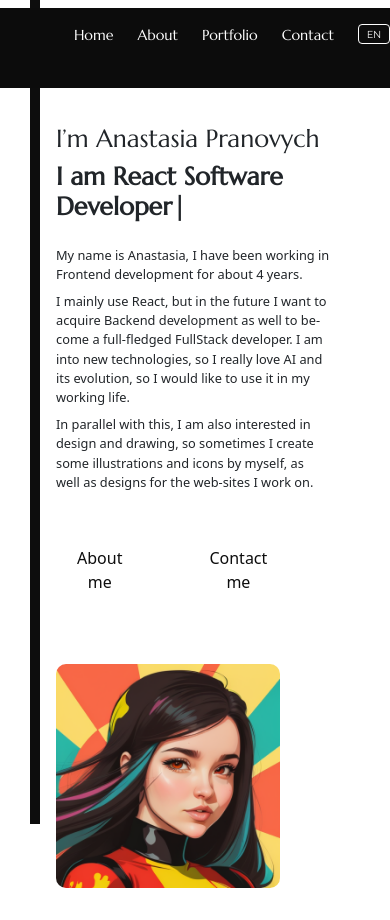
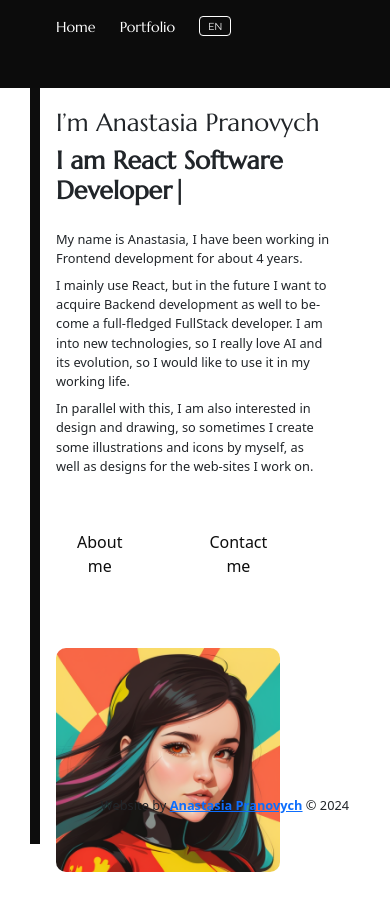
Before and after one commit to InspirationAndMotivation/inspirationandmotivation.github.io, a React (Create React App) app: page / in a window 390 px wide. Shown: the top 920 px of the page. Built offline with nearby package versions, Linux system fonts and the light colour scheme; the HTML template or start-up script is replaced by a standard one.

Commit message:
Styling fixes

```diff
--- a/src/App.css
+++ b/src/App.css
@@ -24,7 +24,7 @@
   transition: all 400ms ease-out;
 }
 
-@media (max-width: 500px) {
+@media (max-width: 600px) {
   body {
     margin-inline: 30px !important;
   }
--- a/src/App.js
+++ b/src/App.js
@@ -4,6 +4,7 @@ import { BrowserRouter as Router, useLocation } from 'react-router-dom';
 import withRouter from './hooks/withRouter';
 import AppRoutes from './routes';
 import Header from './header';
+import Footer from './footer';
 import './hooks/i18n';
 import './App.css';
 
@@ -25,6 +26,7 @@ export default function App() {
       <ScrollToTop>
         <Header />
         <AppRoutes />
+        <Footer />
       </ScrollToTop>
     </Router>
   );
--- a/src/components/socialicons/style.css
+++ b/src/components/socialicons/style.css
@@ -52,13 +52,12 @@
   background-color: var(--text-color);
 }
 
-@media (max-width: 500px) {
+@media (max-width: 600px) {
   .stick_follow_icon {
     display: none;
   }
 
   .site__header {
-    justify-content: start !important;
     padding-inline: 0 !important;
     margin: 0 !important;
   }
--- /dev/null
+++ b/src/footer/index.js
@@ -0,0 +1,14 @@
+import React from 'react';
+import './style.css';
+
+const Footer = () => {
+  return (
+    <>
+      <footer className="site__footer">
+        <p>Website by <a href='https://github.com/InspirationAndMotivation'><b>Anastasia Pranovych</b></a>{' '}© 2024</p>
+      </footer>
+    </>
+  );
+};
+
+export default Footer;
--- /dev/null
+++ b/src/footer/style.css
@@ -0,0 +1,18 @@
+.site__footer {
+  display: flex;
+  justify-content: center;
+  position: absolute;
+  bottom: 0;
+  width: 100%;
+  height: 3rem;
+}
+
+footer p {
+  font-size: 1rem;
+}
+
+@media (max-width: 450px) {
+  footer>p {
+    font-size: 0.8rem !important;
+  }
+}
--- a/src/header/index.js
+++ b/src/header/index.js
@@ -33,7 +33,7 @@ const Header = () => {
   return (
     <>
       <header className="fixed-top site__header">
-        <div className="d-flex align-items-center justify-content-between menu">
+        <div className="d-flex align-items-center menu">
           <Link className="navbar-brand nav_ac p-3" to="/">
             <div className="logo"></div>
           </Link>
--- a/src/header/style.css
+++ b/src/header/style.css
@@ -1,13 +1,13 @@
 .site__header {
-  top: 0.5rem;
   padding-inline: calc(17% - 60px);
   font-size: 1rem;
-  height: 5rem;
+  height: 5.5rem;
   background-color: var(--bg-color);
 }
 
 .menu {
   height: 5rem;
+  justify-content: space-between;
 }
 
 .menu__container {
@@ -166,6 +166,10 @@ select {
     display: none;
   }
 
+  .menu {
+    justify-content: unset;
+  }
+
   .menu__container {
     display: flex;
     justify-content: center;
@@ -195,7 +199,7 @@ select {
   }
 }
 
-@media (max-width: 370px) {
+@media (max-width: 400px) {
 
   .about,
   .contact {
--- a/src/index.css
+++ b/src/index.css
@@ -11,6 +11,8 @@
 html,
 body {
   width: 100vw;
+  position: relative;
+  min-height: 100vh;
 }
 
 body {
--- a/src/pages/about/style.css
+++ b/src/pages/about/style.css
@@ -1,5 +1,6 @@
 .about_page {
   margin-block: 2rem;
+  padding-bottom: 2rem;
 }
 
 .sec_sp {
--- a/src/pages/contact/style.css
+++ b/src/pages/contact/style.css
@@ -1,5 +1,6 @@
 .contact_page {
   margin-block: 2rem;
+  padding-bottom: 2rem;
 }
 
 .text {
--- a/src/pages/home/style.css
+++ b/src/pages/home/style.css
@@ -9,6 +9,8 @@ section {
 
 .home_page {
   flex-direction: row;
+  margin-block: 2rem;
+  padding-bottom: 2rem;
 }
 
 .main_picture {
@@ -190,6 +192,14 @@ section {
   filter: saturate(0.5);
 }
 
+@media (max-width: 1400px) {
+  .intro_btn-action {
+    display: flex;
+    flex-direction: row;
+  }
+}
+
+
 @media (max-width: 768px) {
   .intro_sec {
     margin-top: 3rem;
@@ -199,22 +209,7 @@ section {
     flex-direction: column;
     margin-top: 1rem;
   }
-}
 
-@media (max-width: 1100px) {
-  .home_page {
-    margin-top: 4rem;
-  }
-}
-
-@media (max-width: 1400px) {
-  .intro_btn-action {
-    display: flex;
-    flex-direction: row;
-  }
-}
-
-@media (max-width: 768px) {
   .intro {
     margin-right: 5rem !important;
   }
--- a/src/pages/portfolio/style.css
+++ b/src/pages/portfolio/style.css
@@ -1,5 +1,6 @@
 .portfolio_page {
   margin-block: 2rem;
+  padding-bottom: 2rem;
 }
 
 .project_container {
```
